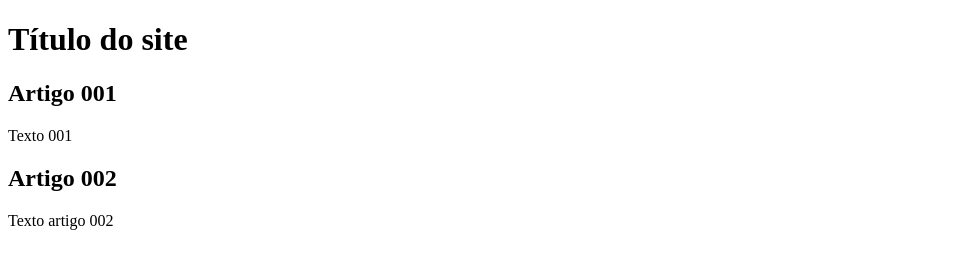
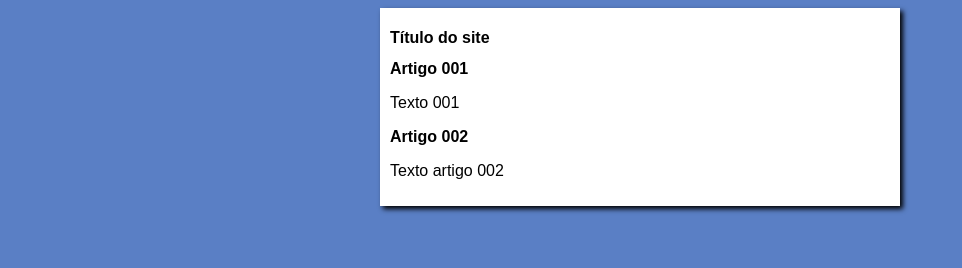
Before and after one commit to igorvianaf/projeto-site, a plain HTML site: page index.html in a window 1280 px wide. Shown: the whole page, without its empty margins (0-962 px from the left). Drawn offline with Linux system fonts and the light colour scheme.

Commit message:
add primeiro design

```diff
--- /dev/null
+++ b/estilos/style.css
@@ -0,0 +1,16 @@
+* {
+    font-family: Arial, Helvetica, sans-serif;
+    font-size: 16px;
+}
+
+body {
+    background-color: rgb(90, 127, 197);
+}
+
+main{
+    background-color: white;
+    width: 500px;
+    margin: auto;
+    padding: 10px;
+    box-shadow: 3px 3px 5px black;
+}
--- a/index.html
+++ b/index.html
@@ -4,6 +4,7 @@
     <meta charset="UTF-8">
     <meta name="viewport" content="width=device-width, initial-scale=1.0">
     <title>Título do site</title>
+    <link rel="stylesheet" href="estilos/style.css">
 </head>
 <body>
     <main>
```
